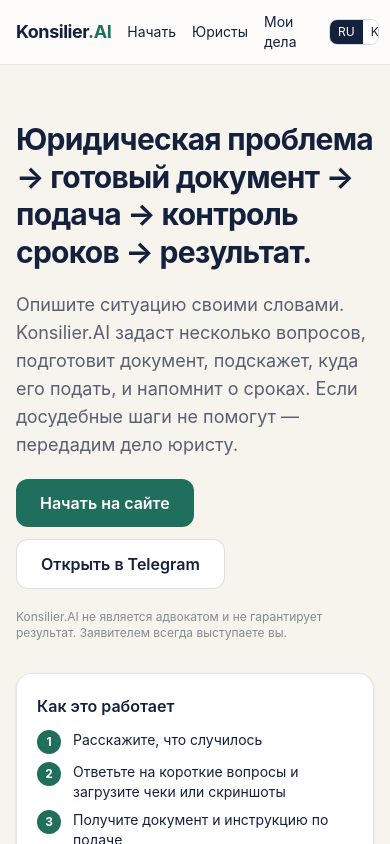
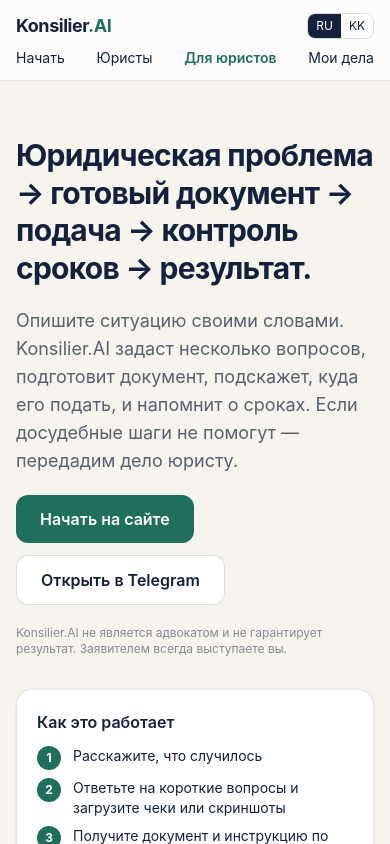
Before and after one commit to gigrosscom/legal-autopilot, a Next.js app in the folder apps/web/: page / in a window 390 px wide. Shown: the top 844 px of the page. Built offline with nearby package versions, Linux system fonts and the light colour scheme; no server answers.

Commit message:
web: two-row header on phones so all sections fit
Co-Authored-By: Claude Opus 5.5 <noreply@anthropic.com>
Claude-Session: https://claude.ai/code/session_01Ra4Tt5pojTbvsBrRqGnk8y

```diff
--- a/apps/web/components/Header.tsx
+++ b/apps/web/components/Header.tsx
@@ -8,16 +8,18 @@ export default function Header() {
   const { lang, setLang } = useLang();
   return (
     <header className="border-b border-ink/10 bg-white/70 backdrop-blur">
-      <div className="mx-auto flex max-w-5xl items-center justify-between gap-4 px-4 py-3">
+      {/* Phones: logo + language on the first row, sections on a second row (scrolls if needed). */}
+      <div className="mx-auto flex max-w-5xl flex-wrap items-center justify-between gap-x-4 gap-y-2 px-4 py-3">
         <Link href="/" className="text-lg font-bold tracking-tight">
           Konsilier<span className="text-brand">.AI</span>
         </Link>
-        <nav className="flex items-center gap-4 text-sm">
+        <nav className="order-last flex w-full items-center justify-between gap-3 overflow-x-auto whitespace-nowrap text-sm sm:order-none sm:w-auto sm:justify-start sm:gap-4">
           <Link href="/start" className="hover:text-brand">{t("nav.start")}</Link>
           <Link href="/lawyers" className="hover:text-brand">{t("nav.lawyers")}</Link>
-          <Link href="/for-lawyers" className="hidden font-semibold text-brand hover:underline sm:inline">{t("nav.forLawyers")}</Link>
+          <Link href="/for-lawyers" className="font-semibold text-brand hover:underline">{t("nav.forLawyers")}</Link>
           <Link href="/cases" className="hover:text-brand">{t("nav.cases")}</Link>
-          <div className="flex overflow-hidden rounded-lg border border-ink/15 text-xs">
+        </nav>
+        <div className="flex shrink-0 overflow-hidden rounded-lg border border-ink/15 text-xs">
           {(["ru", "kk"] as const).map((l) => (
             <button
               key={l}
@@ -28,7 +30,6 @@ export default function Header() {
             </button>
           ))}
         </div>
-        </nav>
       </div>
     </header>
   );
```
Lines whose indentation alone changed are shown as unchanged.
